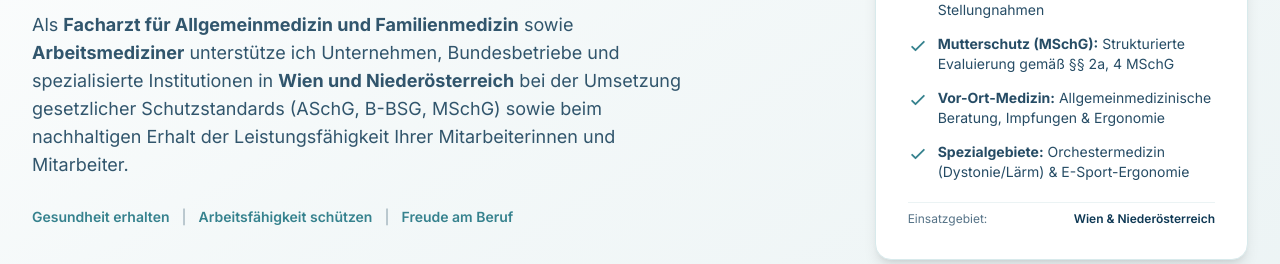
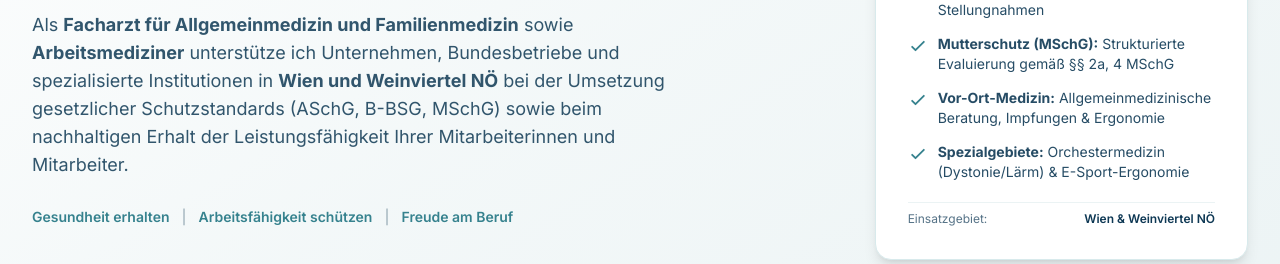
Before and after one commit to gesundsmartinformiert/website, a plain HTML site: page index.html in a window 1280 px wide. Shown: the part 430-694 px from the top of the page. Drawn offline with nearby package versions, Linux system fonts and the light colour scheme.

Commit message:
Update location references to include Weinviertel NÖ

```diff
--- a/index.html
+++ b/index.html
@@ -4,7 +4,7 @@
     <meta charset="UTF-8">
     <meta name="viewport" content="width=device-width, initial-scale=1.0">
     <title>Dr. med. univ. Sebastian Liehl | Allgemeinmedizin & Arbeitsmedizin</title>
-    <meta name="description" content="Arbeitsmedizinische Betreuung nach ASchG, B-BSG und MSchG, allgemeinmedizinische Prävention vor Ort, Orchestermedizin und E-Sport-Ergonomie in Wien und Niederösterreich.">
+    <meta name="description" content="Arbeitsmedizinische Betreuung nach ASchG, B-BSG und MSchG, allgemeinmedizinische Prävention vor Ort, Orchestermedizin und E-Sport-Ergonomie in Wien und im Weinviertel NÖ.">
 
     <!-- Google Fonts: Inter -->
     <link rel="preconnect" href="https://fonts.googleapis.com">
@@ -141,7 +141,7 @@
                     </h1>
 
                     <p class="text-base sm:text-lg text-navy/85 max-w-2xl leading-relaxed">
-                        Als <strong>Facharzt für Allgemeinmedizin und Familienmedizin</strong> sowie <strong>Arbeitsmediziner</strong> unterstütze ich Unternehmen, Bundesbetriebe und spezialisierte Institutionen in <strong>Wien und Niederösterreich</strong> bei der Umsetzung gesetzlicher Schutzstandards (ASchG, B-BSG, MSchG) sowie beim nachhaltigen Erhalt der Leistungsfähigkeit Ihrer Mitarbeiterinnen und Mitarbeiter.
+                        Als <strong>Facharzt für Allgemeinmedizin und Familienmedizin</strong> sowie <strong>Arbeitsmediziner</strong> unterstütze ich Unternehmen, Bundesbetriebe und spezialisierte Institutionen in <strong>Wien und Weinviertel NÖ</strong> bei der Umsetzung gesetzlicher Schutzstandards (ASchG, B-BSG, MSchG) sowie beim nachhaltigen Erhalt der Leistungsfähigkeit Ihrer Mitarbeiterinnen und Mitarbeiter.
                     </p>
 
                     <div class="flex flex-wrap items-center gap-3 text-sm font-semibold text-petrol pt-1">
@@ -195,7 +195,7 @@
                         </ul>
                         <div class="pt-2 border-t border-mint text-xs text-navy/70 flex justify-between items-center">
                             <span>Einsatzgebiet:</span>
-                            <span class="font-semibold text-navy">Wien & Niederösterreich</span>
+                            <span class="font-semibold text-navy">Wien & Weinviertel NÖ</span>
                         </div>
                     </div>
                 </div>
@@ -539,7 +539,7 @@
                         </div>
                         <div class="bg-white p-4 rounded-xl border border-mint-dark">
                             <span class="block text-xs font-semibold text-petrol uppercase">Einsatzgebiet</span>
-                            <span class="block text-sm font-bold text-navy mt-1">Wien & Niederösterreich (Raum Hollabrunn)</span>
+                            <span class="block text-sm font-bold text-navy mt-1">Wien & Weinviertel NÖ</span>
                         </div>
                         <div class="bg-white p-4 rounded-xl border border-mint-dark">
                             <span class="block text-xs font-semibold text-petrol uppercase">Betreuungsform</span>
@@ -597,7 +597,7 @@
                             </div>
                             <div>
                                 <span class="block text-xs font-semibold text-petrol uppercase">Einsatzregion</span>
-                                <span class="text-sm font-bold text-navy">Mobile Vor-Ort-Betreuung in Wien & Niederösterreich</span>
+                                <span class="text-sm font-bold text-navy">Mobile Vor-Ort-Betreuung in Wien & Weinviertel NÖ</span>
                             </div>
                         </div>
                     </div>
@@ -692,7 +692,7 @@
             </div>
             <div class="pt-6 flex flex-col sm:flex-row justify-between items-center text-xs text-white/60 gap-3">
                 <p>© <span id="current-year"></span> Dr. med. univ. Sebastian Liehl. Alle Rechte vorbehalten.</p>
-                <p>Einsatzgebiet: Wien & Niederösterreich/Weinviertel | E-Mail: office@gesundsmartinformiert.com</p>
+                <p>Einsatzgebiet: Wien & Weinviertel NÖ | E-Mail: office@gesundsmartinformiert.com</p>
             </div>
         </div>
     </footer>
```
